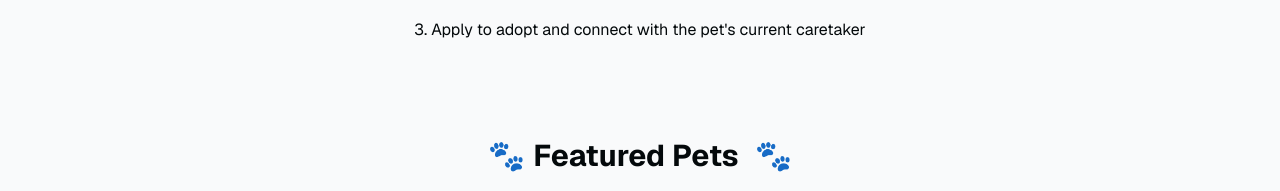
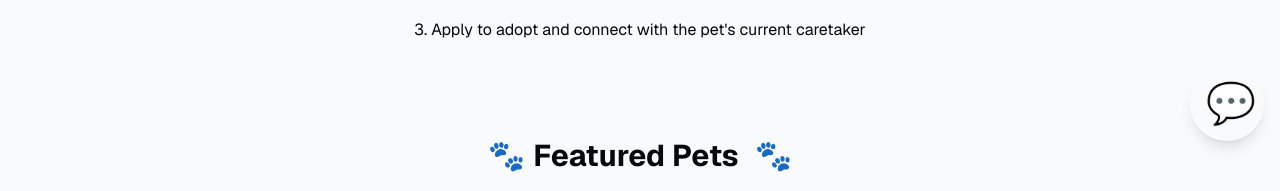
Before and after one commit to rahulragidev/purrfect-place, a Next.js app: page / in a window 1280 px wide. Shown: the part 643-834 px from the top of the page. Built offline with nearby package versions, Linux system fonts and the light colour scheme; no server answers; the database is empty.

Commit message:
messages-testing

```diff
--- a/app/layout.tsx
+++ b/app/layout.tsx
@@ -3,6 +3,7 @@ import { GeistSans } from "geist/font/sans";
 import "./globals.css";
 import Navbar from "@/components/NavBar";
 import AuthButton from "@/components/AuthButton";
+import Link from "next/link";
 
 export const metadata = {
   metadataBase: "https://pawmingle.com",
@@ -52,6 +53,15 @@ export default function RootLayout({
         <main className="min-h-screen flex flex-col items-center">
           {children}
         </main>
+        <Link
+          href="/messages"
+          className="transition-colors duration-150 ease-in-out flex items-center p-2 fixed bottom-4 right-4 rounded-full shadow-lg"
+          passHref
+        >
+          <span className="ml-2" style={{ fontSize: "2.5em" }}>
+            💬
+          </span>
+        </Link>
       </body>
     </html>
   );
```
